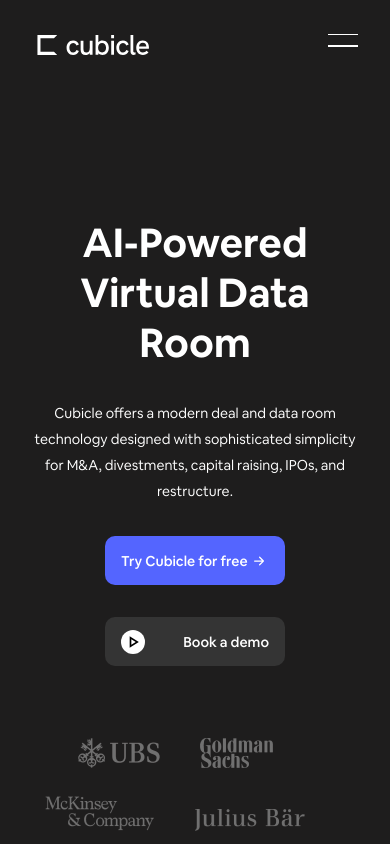
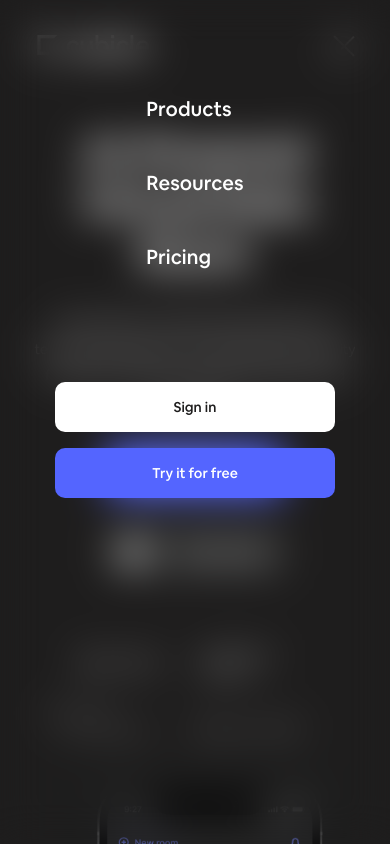
Before and after one commit to kwameaj67/Cubicle, a React (Create React App) app: page / in a window 390 px wide. Both pictures are taken after a click on the element 343 px from the left and 45 px from the top of the page. Shown: the top 844 px of the page. Built offline with nearby package versions, Linux system fonts and the light colour scheme.

Commit message:
fix navbar responsiveness

```diff
--- a/src/components/NavBar/Navbar.js
+++ b/src/components/NavBar/Navbar.js
@@ -1,13 +1,17 @@
-import React from 'react'
+import React, { useState } from 'react'
 import './navbar.css'
 import logo from '../../assets/images/cubicleLogo.svg'
 
 const Navbar = () => {
+    const [show, setShow] = useState(false)
+    const toggleMenu = () => {
+        setShow(!show)
+    }
     return (
         <div className="navbar_container">
             <div className="navbar_list">
                 <div className="navbar_items">
-                    <img src={logo} alt="logo" className="logo"/>
+                    <img src={logo} alt="logo" className="logo" />
                     <ul>
                         <li><a href="/">Products</a></li>
                         <li><a href="/">Resources</a></li>
@@ -18,9 +22,24 @@
                     <button className="signin">Sign in</button>
                     <button className="free">Try it for free</button>
                 </div>
-                <div className="menu_container">
-                    <span className="bar"></span>
-                    <span className="bar"></span>
+                <div className={show ? "menu is-active" : "menu"} onClick={toggleMenu} id="mobile_menu">
+                    <div className="bar_items">
+                        <span className="bar"></span>
+                        <span className="bar"></span>
+                        <span className="bar"></span>
+                    </div>
+                </div>
+            </div>
+            {/* hamburger menu */}
+            <div className={show ? "hamburger_container active" : "hamburger_container"}>
+                <ul className="hamburger_links">
+                    <li><a href="/">Products</a></li>
+                    <li><a href="/">Resources</a></li>
+                    <li><a href="/">Pricing</a></li>
+                </ul>
+                <div className="hamburger_buttons">
+                    <button className="signin">Sign in</button>
+                    <button className="free">Try it for free</button>
                 </div>
             </div>
         </div>
--- a/src/components/NavBar/navbar.css
+++ b/src/components/NavBar/navbar.css
@@ -5,8 +5,8 @@
   }
 .navbar_container{
   background-color:var(--black);
-  /* position:fixed; */
-  /* width:100%; */
+  position:fixed;
+  width:100%;
   z-index:9999;
 }
 .navbar_container .navbar_list{
@@ -88,15 +88,33 @@
   opacity:0.9;
   transition: all 0.4s ease-in-out;
 }
-.navbar_container .navbar_list .menu_container{
+/* menu bar */
+.navbar_container .navbar_list .menu{
   display:none;
 }
-.navbar_container .navbar_list .menu_container .bar{
+.navbar_container .navbar_list .menu .bar_items{
+  cursor:pointer;
+}
+.navbar_container .navbar_list .menu .bar_items .bar{
   display:block;
-  width:30px;
-  height:1.5px;
-  margin-bottom: 10px;
+  width:28px;
+  height:2px;
   background-color:white;
+  margin-top:5px;
+  transition: all 0.3s ease-in;
+}
+.navbar_container .navbar_list .menu .bar_items .bar:nth-child(1){
+  width:28px;
+}
+.navbar_container .navbar_list .menu .bar_items .bar:nth-child(2){
+  width:28px;
+}
+.navbar_container .navbar_list .menu .bar_items .bar:nth-child(3){
+  width:28px;
+}
+/* hamburger menu */
+.hamburger_container{
+  display:none;
 }
 
 @media only screen and (max-width:769px){
@@ -109,9 +127,95 @@
   .navbar_container .navbar_list .navbar_btns {
     display:none;
   }
-  .navbar_container .navbar_list .menu_container{
+  /* menu */
+  .navbar_container .navbar_list .menu{
     display:block;
   }
+
+  #mobile_menu.is-active .bar:nth-child(1){
+    transform: translateY(5px) rotate(45deg);
+  }
+  #mobile_menu.is-active .bar:nth-child(2){
+      opacity:0;
+      transition: 250ms all ease-out;
+  }
+  #mobile_menu.is-active .bar:nth-child(3){
+      transform: translateY(-8.5px) rotate(-45deg);
+  }
+  /* hamburger menu */
+  .hamburger_container{
+    display:none;
+    top:0;
+    transition: 0.5s all ease-in-out;
+    box-sizing: border-box;
+}
+.hamburger_container.active{
+    display: flex;
+    flex-direction: column;
+    align-items: center;
+    position: absolute;
+    /* margin:0px 3.5rem; */
+    height:100vh;
+    width: 100%;
+    backdrop-filter: blur(20px);
+    z-index: 9999;
+    transition: 0.5s all ease-in-out;
+}
+.hamburger_links{
+    list-style: none;
+    margin-top:6rem;
+    flex-basis:40%;
+}
+.hamburger_links li {
+    margin-bottom: 3rem;
+}
+.hamburger_links li a{
+    font-size:20px;
+    font-family: "Medium";
+    color:white;
+    text-decoration:none;
+    text-align:center;
+}
+.hamburger_links li:nth-child(4){
+    margin-bottom:50px;
+}
+.hamburger_container .hamburger_buttons{
+  display:flex;
+  flex-direction:column;
+  flex-basis:60%;
+  margin-bottom:2rem;
+}
+.hamburger_container .hamburger_buttons .signin{
+  font-size:14px;
+  font-family:"Medium";
+  line-height:20px;
+  color:var(--black);
+  background-color:white;
+  border:none;
+  outline:0;
+  text-decoration:none;
+  transition: all 0.4s ease-in-out;
+  cursor:pointer;
+  width:280px;
+  height:50px;
+  border-radius:10px;
+  margin-bottom:1rem;
+}
+.hamburger_container .hamburger_buttons .free{
+  font-size:14px;
+  font-family:"Medium";
+  line-height:20px;
+  color:white;
+  background-color:var(--blue);
+  border:none;
+  outline:0;
+  text-decoration:none;
+  transition: all 0.4s ease-in-out;
+  cursor:pointer;
+  width:280px;
+  height:50px;
+  border-radius:10px;
+}
 }
 @media only screen and (max-width:900px){
   .navbar_container .navbar_list .navbar_items ul{
```
